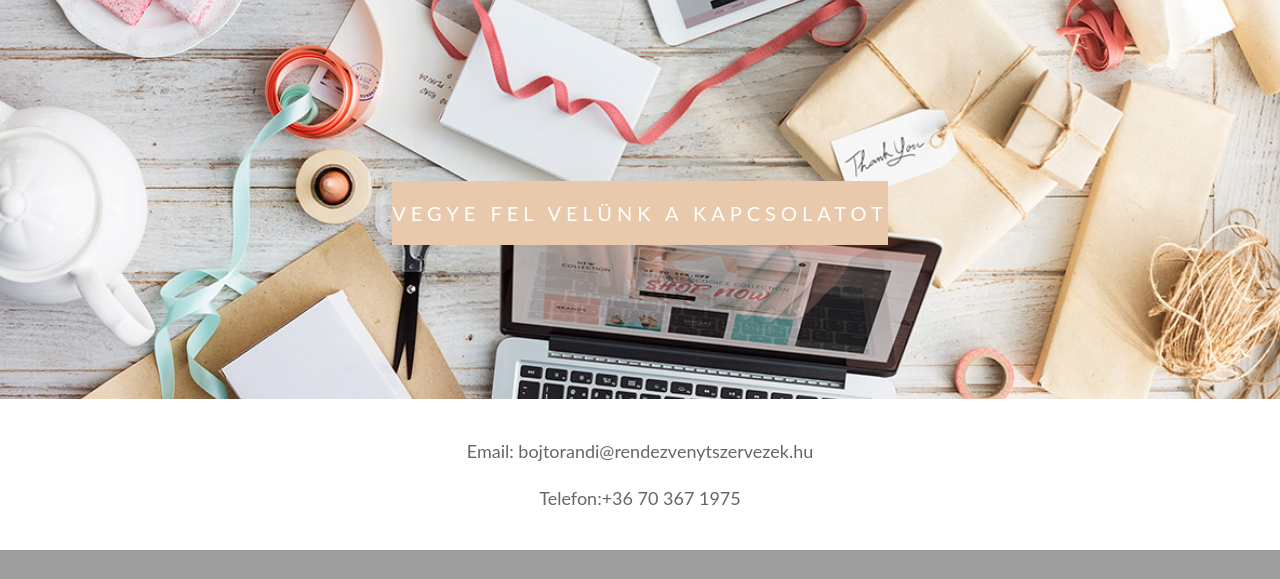
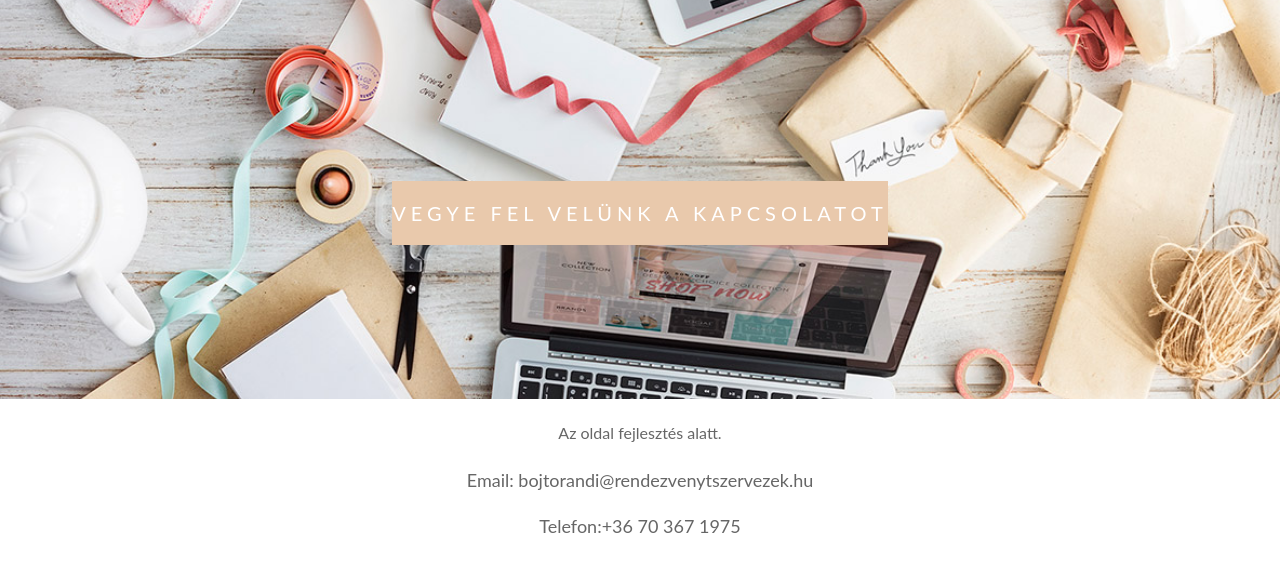
Before and after one commit to FerencKovacs1/rndbeta, a Flask app: page / in a window 1280 px wide. Shown: the part 1699-2278 px from the top of the page. Before the commit the page ends 2249 px from the top, so only its background shows below. Run offline with Flask 2, Linux system fonts and the light colour scheme.

Commit message:
concolse bugs fixed

```diff
--- a/templates/main.html
+++ b/templates/main.html
@@ -8,10 +8,10 @@
   <meta name="description" content="cegesrendezvenyek rendezvenyszervezes" />
   <meta name="keywords" content="" />
   <title>Rendezvenyszervezes</title>
-  <script src="stickynav.js" defer></script>
+  <script src="/static/java/stickynav.js" defer></script>
   <link rel="stylesheet" href="static/style.css">
   <link rel="stylesheet" href="static/topnav.css">
-  <link rel="stylesheet" href="static/root.css">
+  <link rel="stylesheet" href="static/disables.css">
 </head>
 <body>
   <div class="wrapper">
@@ -73,6 +73,7 @@
     </div>
   </div>
   <section class="section section-dark" id="contact">
+    Az oldal fejlesztés alatt.
   <p>Email: bojtorandi@rendezvenytszervezek.hu </p>
   <p>Telefon:+36 70 367 1975 </p>
   </section>
```
